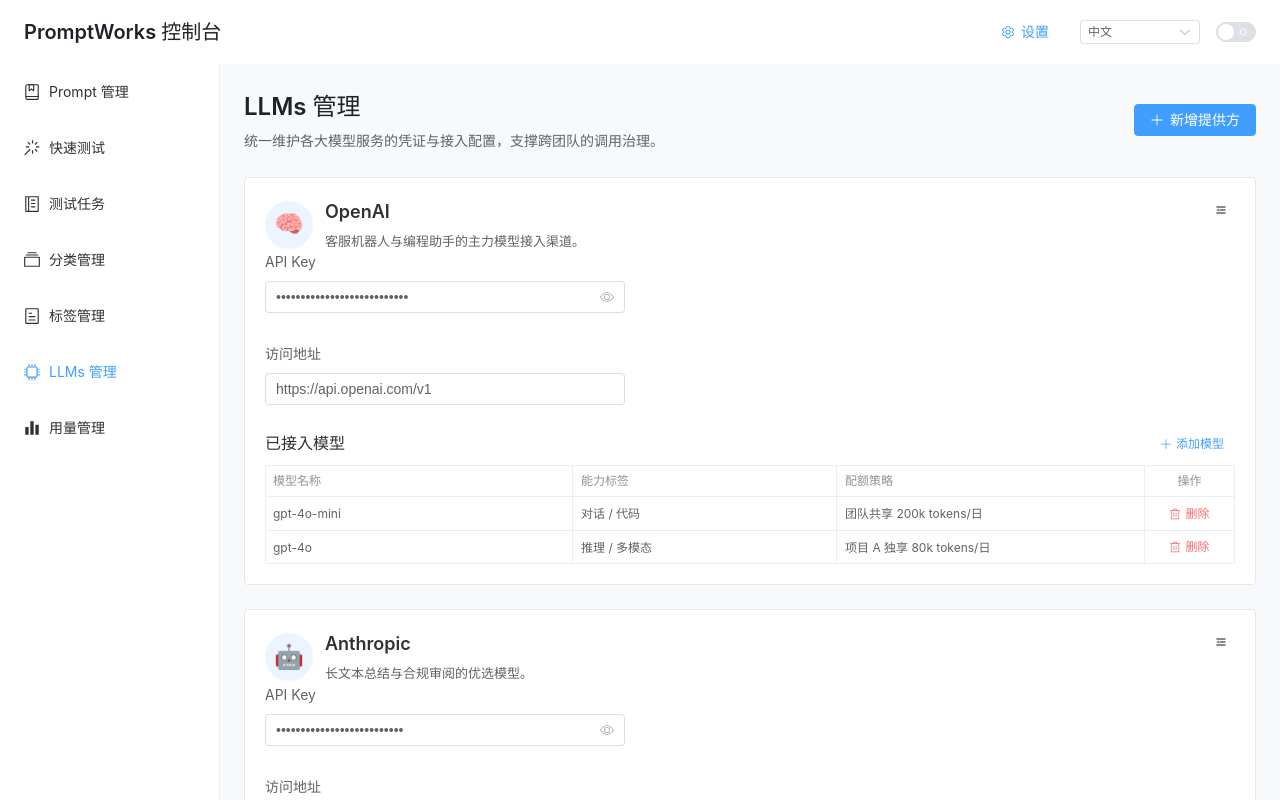
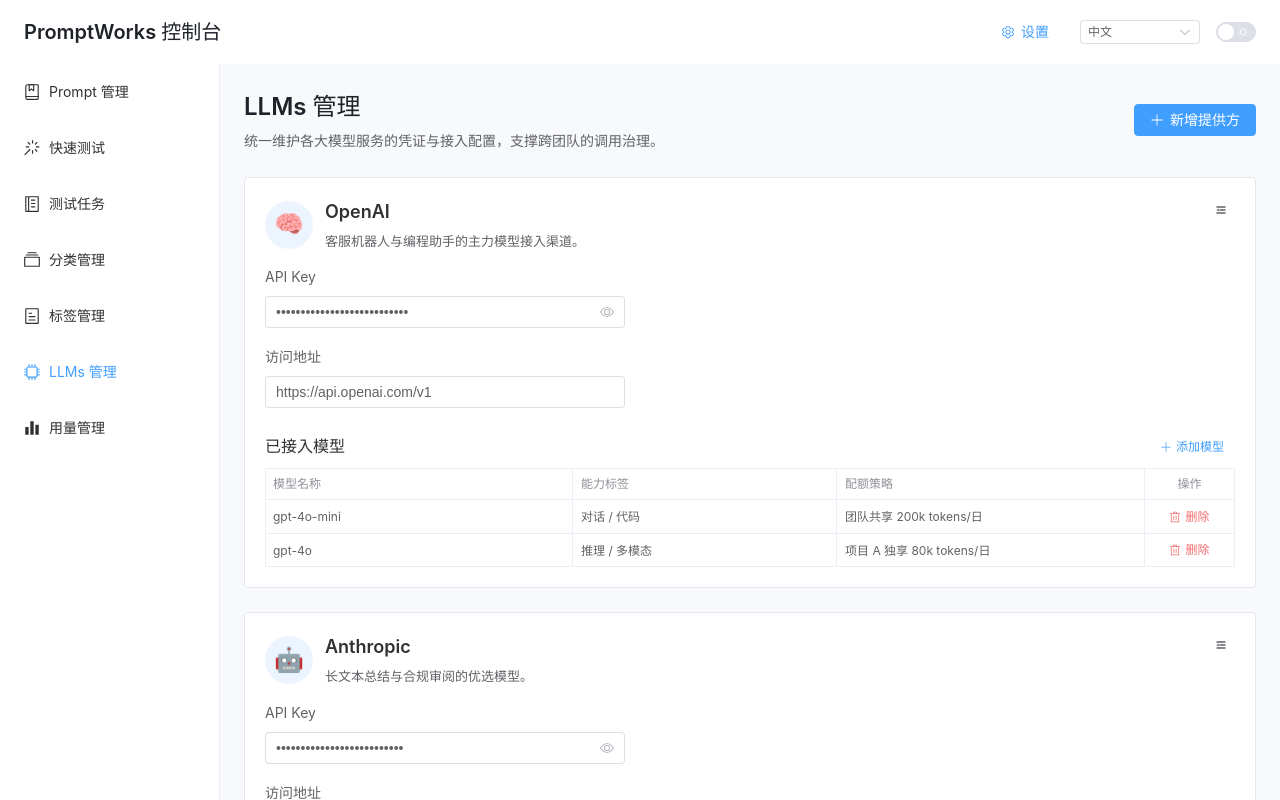
Before and after one commit to ben2nn/PromptWorks, a Vue app in the folder frontend/: page /llms in a window 1280 px wide. Shown: the top 800 px of the page. Built offline with nearby package versions, Linux system fonts and the light colour scheme.

Commit message:
更改样式

```diff
--- a/frontend/src/views/LLMManagementView.vue
+++ b/frontend/src/views/LLMManagementView.vue
@@ -511,9 +511,10 @@
 .provider-card__form {
   display: flex;
   flex-direction: column;
-  gap: 12px;
+  /* gap: 12px; */
   width: 100%;
   max-width: 360px;
+  margin-top: 15px;
 }
 
 .provider-card__form .el-form-item {
```
